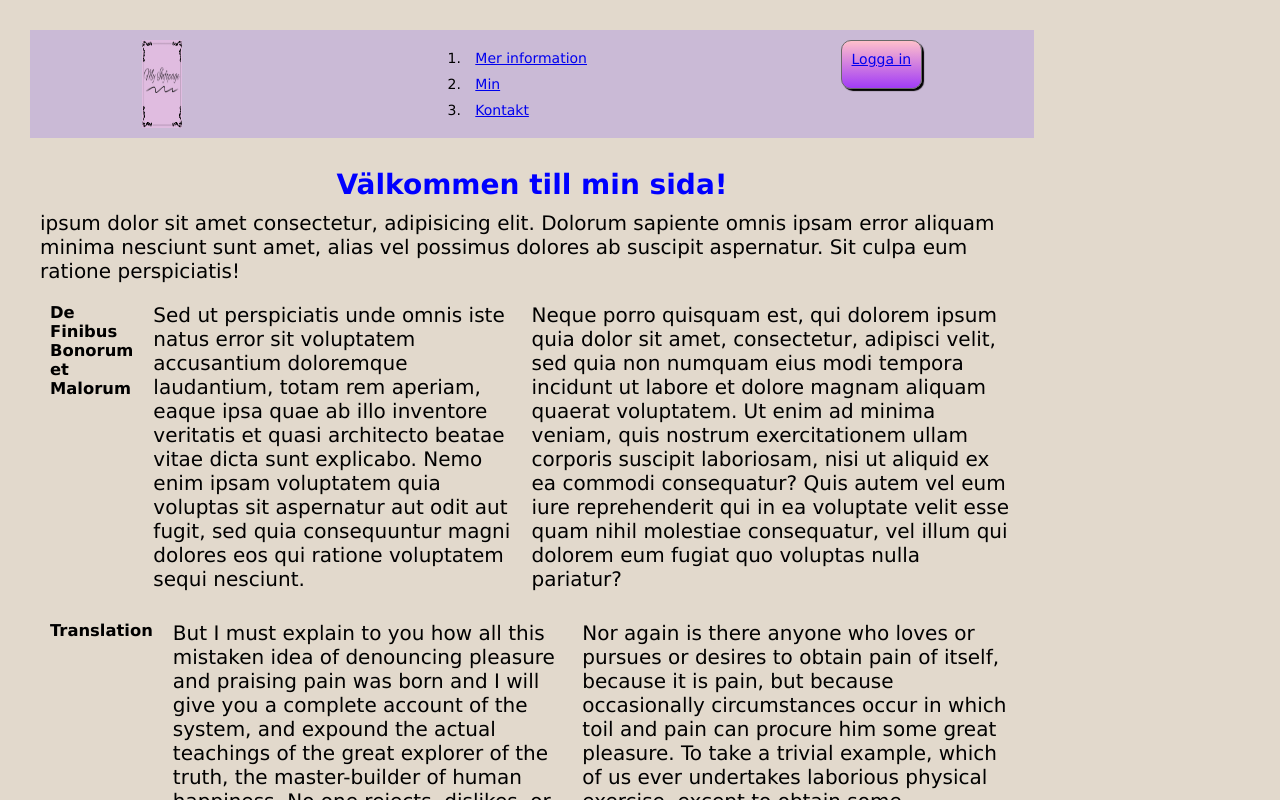
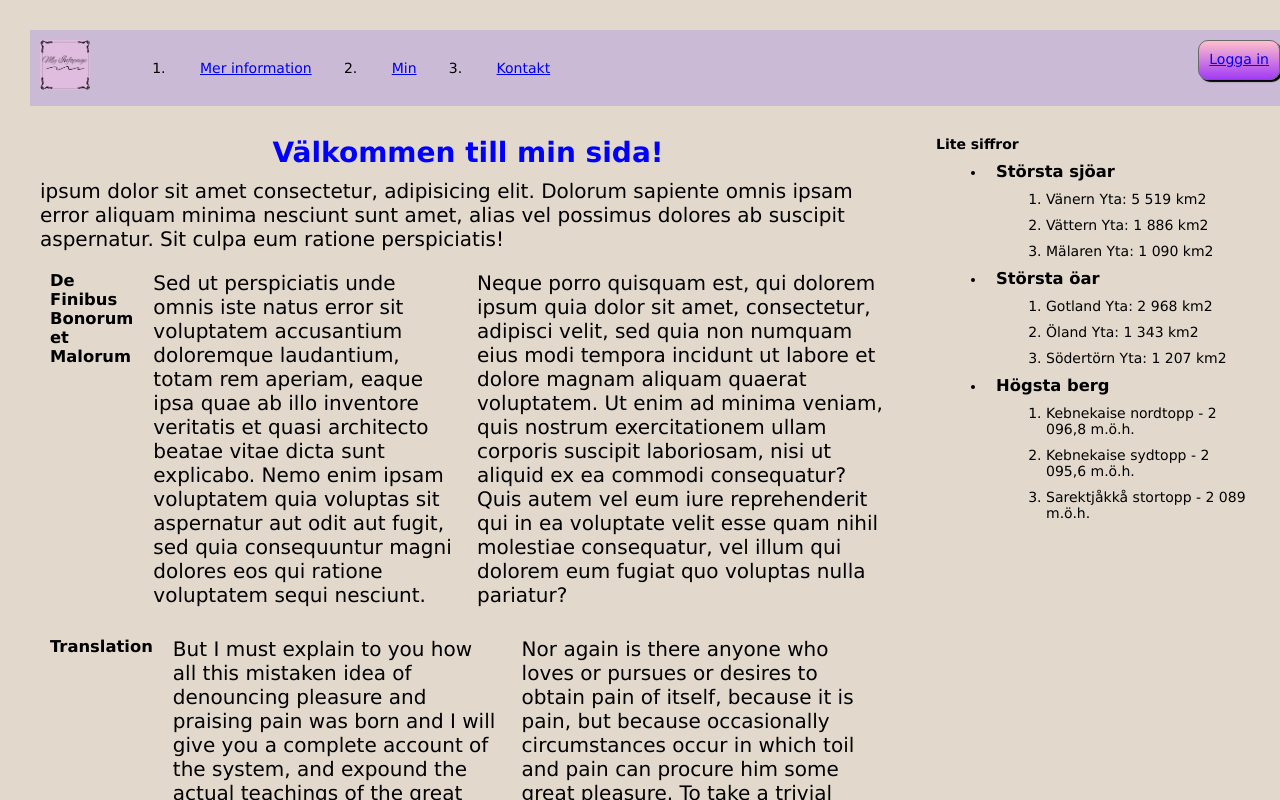
Before and after one commit to KimRoys/FrontEndCSS, a plain HTML site: page index.html in a window 1280 px wide. Shown: the top 800 px of the page. Drawn offline with Linux system fonts and the light colour scheme.

Commit message:
korrigerad
lite ändringar

```diff
--- a/index.html
+++ b/index.html
@@ -10,15 +10,15 @@
 </head>
 
 <body>
-    <header><img src="pics/logga.jpg" alt="Logo" width="40" id="logo" class="header" >
-        <nav class="header">
+    <header><img src="pics/logga.jpg" alt="Logo" height="50" id="logo">
+        <nav>
             <ol>
                 <li><a href="https://www.travsport.se">Mer information</a></li>
                 <li><a href="https://sportapp.travsport.se/sportinfo/horse/ts741855/pedigree">Min</a></li>
                 <li><a href="kontakt.html">Kontakt</a></li>
             </ol>
         </nav>
-        <a href="form.html" id="login" class="header">Logga in</a>
+        <a href="form.html" id="login">Logga in</a>
     </header>
     <main>
         <h1>Välkommen till min sida!</h1>
@@ -73,8 +73,7 @@
             <h4>Lite siffror</h4>
             <ul>
                 <li>
-                    Största sjöar
-                   <p></p>
+                    <h3>Största sjöar</h3>
                     <ol>
                         <li>Vänern Yta: 5 519 km2</li>
                         <li>Vättern Yta: 1 886 km2</li>
@@ -84,8 +83,7 @@
             </ul>
             <ul>
                 <li>
-                    Största öar
-                    <p></p>
+                    <h3>Största öar</h3>
                     <ol>
                         <li>Gotland Yta: 2 968 km2</li>
                         <li>Öland Yta: 1 343 km2</li>
@@ -95,8 +93,7 @@
             </ul>
             <ul>
                 <li>
-                    Högsta berg
-                    <p></p>
+                    <h3>Högsta berg</h3>
                     <ol>
                         <li>Kebnekaise nordtopp - 2 096,8 m.ö.h.</li>
                         <li>Kebnekaise sydtopp - 2 095,6 m.ö.h.</li>
--- a/style.css
+++ b/style.css
@@ -12,10 +12,9 @@ html {
 body {
     background-color: rgb(226, 217, 204);
     display: grid;
-    /*grid-template-areas: 1fr 1fr 1fr 1fr 1fr 1fr / 1fr 1fr 1fr 1fr 1fr 1fr;*/
-    /*grid-template-columns: repeat(6, 1fr);
-    grid-template-rows: repeat(6, 1fr);*/
-    max-width: 1024px;
+    grid-template-rows: 80px, auto, 100px;
+    grid-template-columns: 70vw 30vw;
+    width: 1024px;
   }
 
   h1 {
@@ -30,32 +29,31 @@ body {
 
   header {
     display: flex;
-    /*grid-row:  1 / 2;
-    grid-column: 1 / 6;*/
+    grid-row:  1 / 2;
+    grid-column: 1 /3;
     background-color: rgb(202, 186, 214);
     justify-content: space-around;
   }
 
-  /*header > img {
-    grid-column: 1  / 2;
-  grid-row-start: 1;
-  grid-row-end: 2;
-  }*/
+nav {
+  flex: auto;
+}
 
- /* header > li  {
-    grid-column: 2 / 5 ;
-  }*/
+  header > nav > ol {
+    display: flex;
+    justify-content: flex-start;
+  }
 
-  header > li {
+  nav li {
     padding: 0 20px 0 20px;
   }
 
-  li:hover {
+  nav li:hover {
     color:red;
     font-size: 20px;
   }
 
-  li:active {
+  nav li:active {
       color: blue;
   }
 
@@ -64,13 +62,20 @@ body {
     grid-column: 5 / 7 ;
   }*/
 
-  /*main {
-    grid-row: 2 / 5;
-  }*/
+  main {
+    grid-row: 2 / 3;
+    grid-column: 1 /2;
+  }
 
-  /*footer {
-    grid-row: 5 / 6;
-  }*/
+  aside {
+    grid-row: 2 / 3;
+    grid-column: 2 /3;
+  }
+
+  footer {
+    grid-row: 3 / 4;
+    grid-column: 1 /3;
+  }
 
   #login {
     background: linear-gradient(to bottom, pink, #a23cf6);
@@ -78,7 +83,7 @@ body {
     padding: 10px;
     border-radius: 10px;
     box-shadow: 2px 2px 1px black;
-    height: 3ch;
+    height: 2ch;
 }
 
   .box {
```
